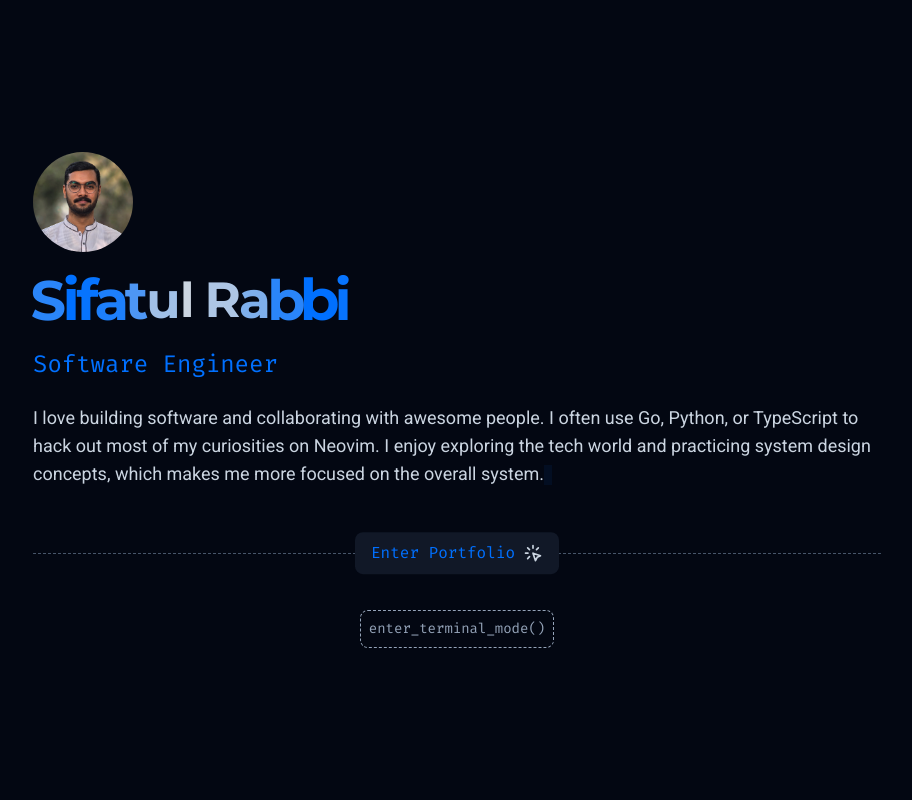
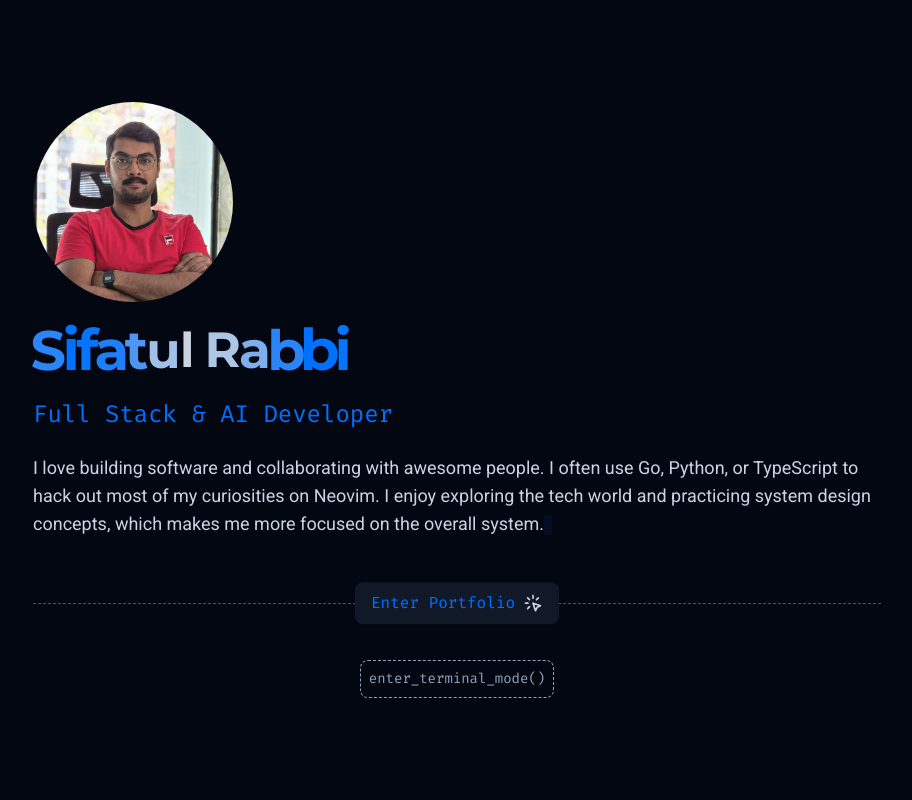
Before and after one commit to sifatulrabbi/sifatulrabbi.github.io, a React (Vite) app: page / in a window 1280 px wide. Shown: the top 800 px of the page, without its empty margins (183-1095 px from the left). Built offline with nearby package versions, Linux system fonts and the light colour scheme.

Commit message:
change profile pic

```diff
--- a/src/modules/HeroSection.tsx
+++ b/src/modules/HeroSection.tsx
@@ -41,12 +41,14 @@ const HeroSection: React.FC<Props> = ({ setShowHero, setTerminalMode }) => {
     return (
         <div className="w-full h-full p-6 flex flex-col justify-center max-w-4xl mx-auto gap-10">
             <div className="w-full flex flex-col mx-auto gap-6 relative">
-                <img
-                    src="/me.jpg"
-                    height="100px"
-                    width="100px"
-                    className="rounded-full"
-                />
+                <div className="w-[200px] h-[200px] overflow-hidden flex items-center justify-center rounded-full">
+                    <img
+                        src="/me-sitting-on-chair-tshirt.jpg"
+                        height="300px"
+                        width="300px"
+                        className="bg-cover"
+                    />
+                </div>
                 <h1 className="text-slate-300 font-bold text-3xl sm:text-4xl md:text-5xl selection:bg-transparent selection:text-primary-400">
                     {"Sifatul Rabbi".split("").map((str, i) => (
                         <AnimatedText
@@ -57,7 +59,7 @@ const HeroSection: React.FC<Props> = ({ setShowHero, setTerminalMode }) => {
                     ))}
                 </h1>
                 <h4 className="text-primary-400 font-mono text-xl md:text-2xl">
-                    Software Engineer
+                    Full Stack {"&"} AI Developer
                 </h4>
                 <p className="prose prose-invert prose-slate max-w-full relative text-lg">
                     <span className="absolute">
--- a/src/modules/TerminalMode/TerminalModeProvider.tsx
+++ b/src/modules/TerminalMode/TerminalModeProvider.tsx
@@ -1,4 +1,4 @@
-import React, { useState } from "react";
+import React, { useEffect, useState } from "react";
 import { terminalModeContext } from "./terminalModeContext";
 import { FileEntry, TerminalHistory } from "@/types";
 import { rootDirectory } from "./directories";
@@ -27,6 +27,11 @@ const TerminalModePage: React.FC<Props> = ({ children, exitTerminalMode }) => {
     const [history, setHistory] = useState<TerminalHistory[]>([introHistory]);
     const [executing, setExecuting] = useState(false);
     const [currentDir, setCurrentDir] = useState<FileEntry>(rootDirectory);
+
+    useEffect(() => {
+        document.addEventListener("keydown", handleKeydown);
+        return () => document.removeEventListener("keydown", handleKeydown);
+    }, []);
 
     async function runCommand(cmdStr: string) {
         setExecuting(true);
@@ -105,6 +110,10 @@ const TerminalModePage: React.FC<Props> = ({ children, exitTerminalMode }) => {
         return result;
     }
 
+    function handleKeydown(e: KeyboardEvent) {
+        console.log(e.keyCode);
+    }
+
     return (
         <terminalModeContext.Provider
             value={{ history, runCommand, executing, currentDir }}
```
Also changed, not shown: public/me-sitting-on-chair-tshirt.jpg (added).
